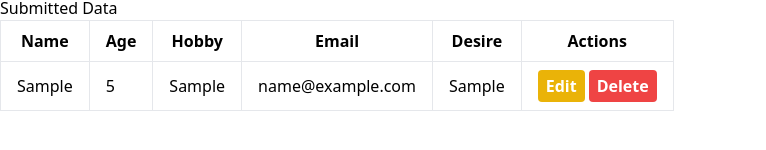
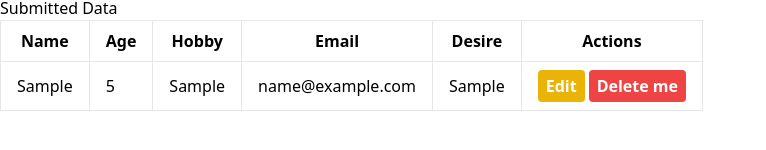
Before and after one commit to samaresh96/webDev, a React (Vite) app: page / in a window 1280 px wide. Both pictures are taken after typing "Sample", "5", "Sample", "Sample", "name@example.com" into the empty fields and a click on the button "Submit". Shown: the part 358-508 px from the top of the page, without its empty margins (0-766 px from the left). Built offline with nearby package versions, Linux system fonts and the light colour scheme.

Commit message:
Update App.jsx

```diff
--- a/src/App.jsx
+++ b/src/App.jsx
@@ -136,7 +136,7 @@ const App = () => {
                     onClick={() => handleDelete(index)}
                     className="btn_2"
                   >
-                    Delete
+                    Delete me
                   </button>
                 </td>
               </tr>
```
